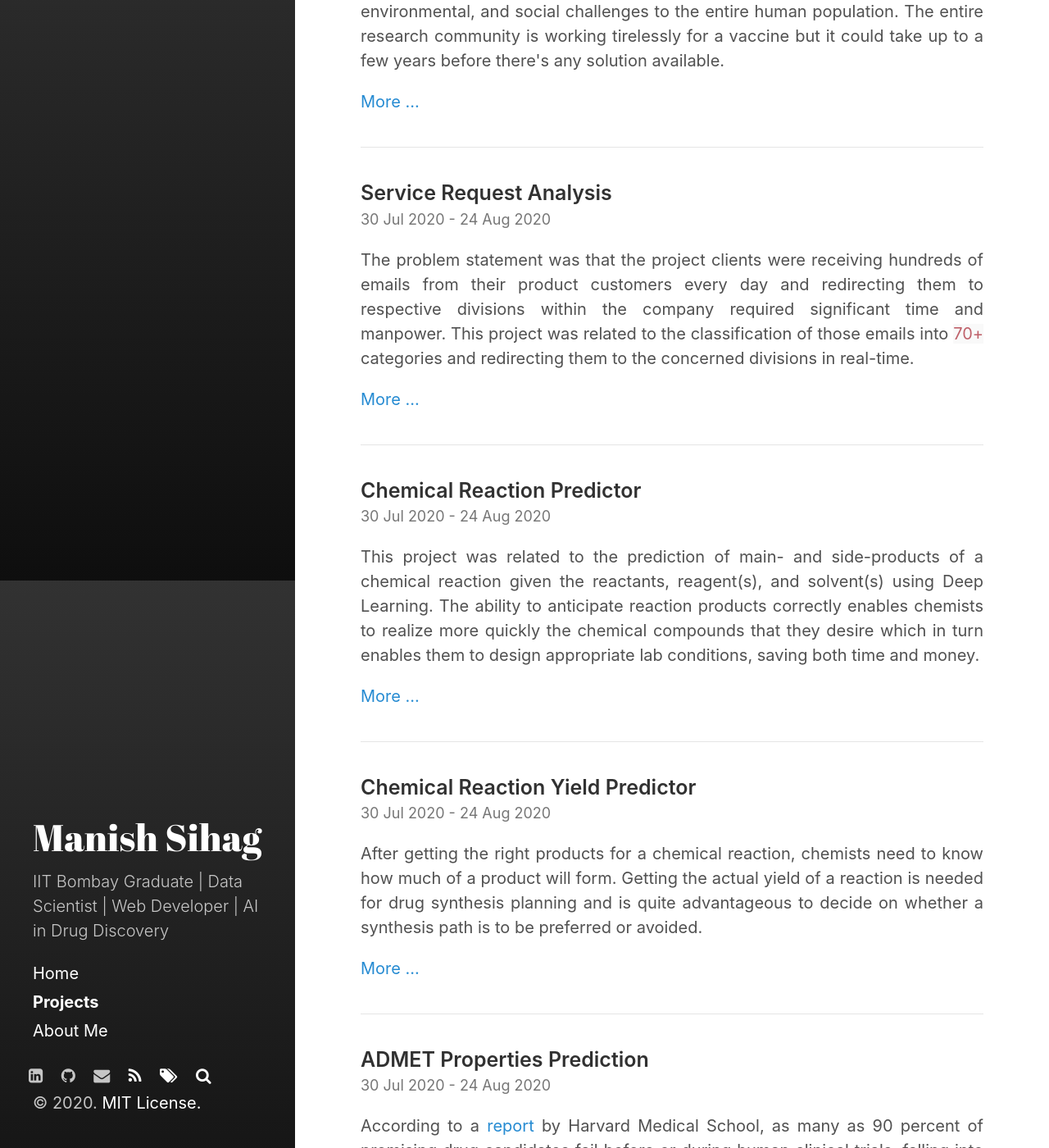
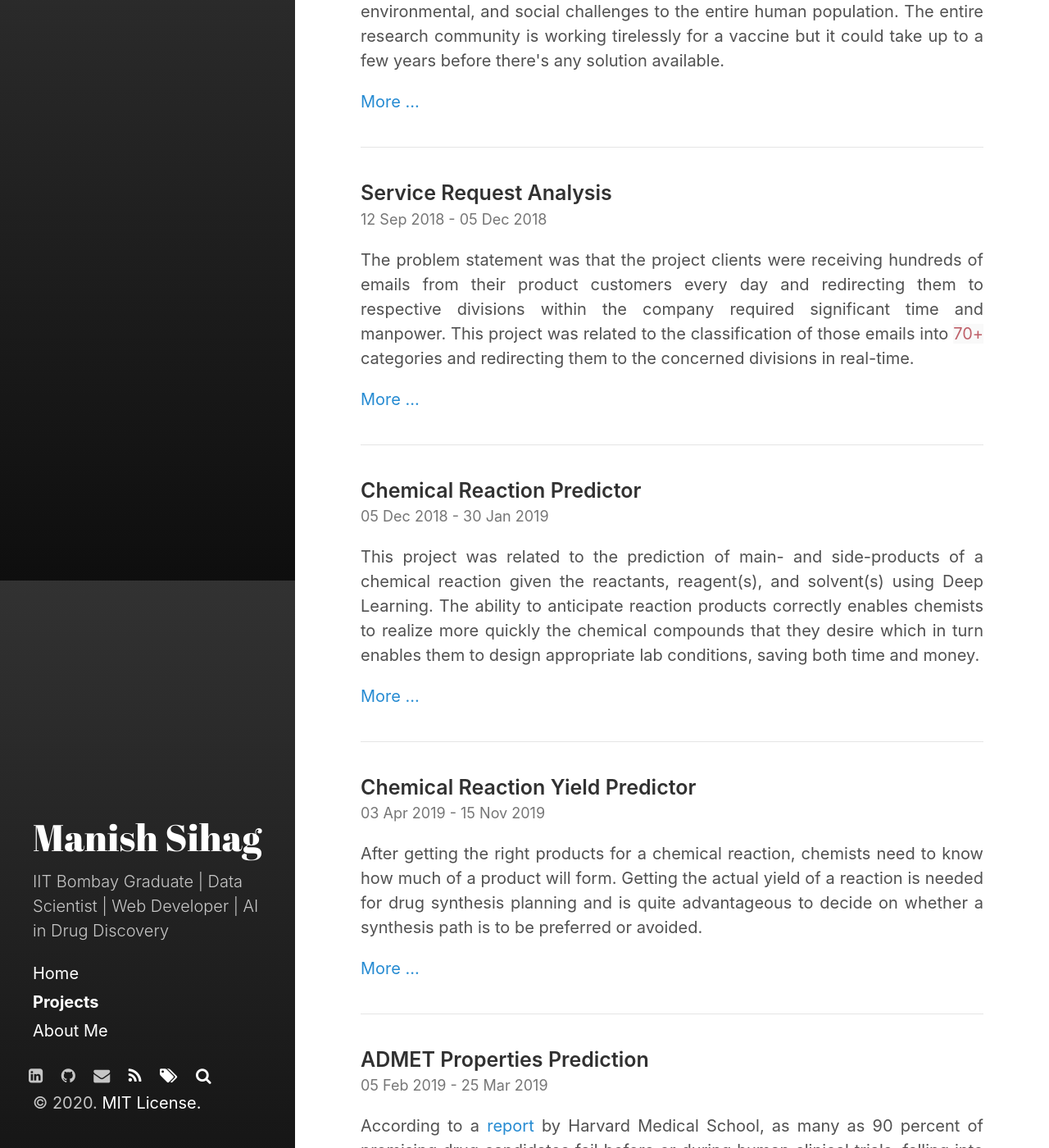
Before and after one commit to kmnis/kmnis.github.io, a Jekyll site: the page built from projects.html, in a window 1280 px wide and 1400 px high, scrolled down 192 px. Shown: the whole window at 82% size. Built offline with Jekyll 4.4.1, drawn with Linux system fonts in a browser that asks for light colours; nearby versions of some CDN libraries.

Commit message:
Added tags page for projects; Updated dates for all projects

```diff
--- a/_projects/admet-prediction.md
+++ b/_projects/admet-prediction.md
@@ -1,8 +1,8 @@
 ---
 layout: project
 title: ADMET Properties Prediction
-start_date: '2020-07-30'
-end_date: '2020-08-24'
+start_date: '2019-02-05'
+end_date: '2019-03-25'
 permalink: /projects/admet-properties-predictor
 related_projects:
     - Covid Browser
--- a/_projects/chemical-reaction-predictor.md
+++ b/_projects/chemical-reaction-predictor.md
@@ -2,8 +2,8 @@
 layout: project
 title: Chemical Reaction Predictor
 permalink: /projects/chemical-reaction-predictor
-start_date: '2020-07-30'
-end_date: '2020-08-24'
+start_date: '2018-12-05'
+end_date: '2019-01-30'
 related_projects:
     - Chemical Reaction Yield Predictor
 related_projects_url:
--- a/_projects/reaction-yield-predictor.md
+++ b/_projects/reaction-yield-predictor.md
@@ -1,8 +1,8 @@
 ---
 layout: project
 title: Chemical Reaction Yield Predictor
-start_date: '2020-07-30'
-end_date: '2020-08-24'
+start_date: '2019-04-03'
+end_date: '2019-11-15'
 permalink: /projects/chemical-reaction-yield-predictor
 related_projects:
     - Chemical Reaction Predictor
--- a/_projects/service-request-analysis.md
+++ b/_projects/service-request-analysis.md
@@ -1,15 +1,9 @@
 ---
 layout: project
 title: Service Request Analysis
-start_date: '2020-07-30'
-end_date: '2020-08-24'
+start_date: '2018-09-12'
+end_date: '2018-12-05'
 permalink: /projects/service-request-analysis
-related_projects:
-    - proj2
-    - Covid Browser
-related_projects_url:
-    - proj2
-    - covid-browser
 tags:
     - NLP
     - tensorflow
--- a/_sass/hydeout/_posts.scss
+++ b/_sass/hydeout/_posts.scss
@@ -3,7 +3,7 @@
 // Each post is wrapped in `.post` and is used on default and post layouts. Each
 // page is wrapped in `.page` and is only used on the page layout.
 
-.posts-by-tag h2 {
+.posts-by-tag h3 {
   text-transform: capitalize;
 }
 
```
Also changed, not shown: _includes/tags-list.html (+45 -3 lines).
